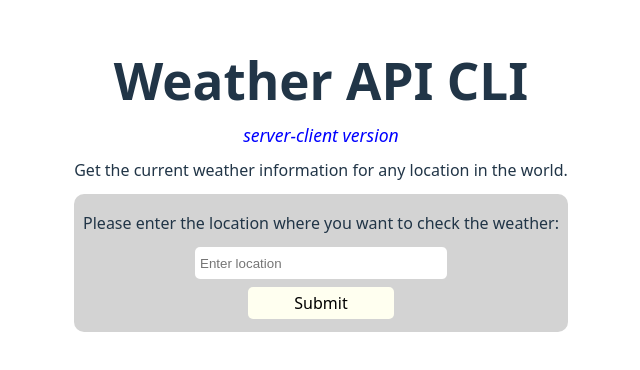
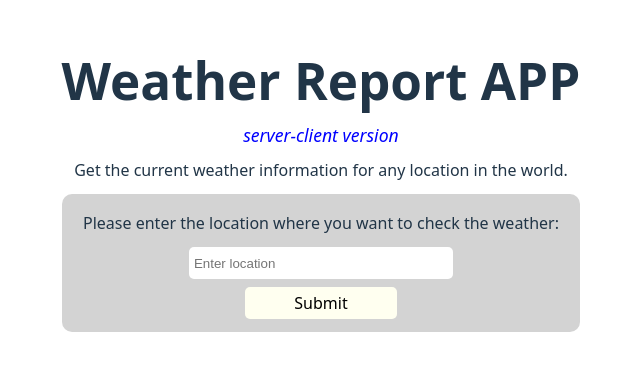
Before and after one commit to kappasan21/weatherapi-cli, a React (Vite) app: page / in a window 1280 px wide. Shown: the part 220-590 px from the top of the page, without its empty margins (319-959 px from the left). Built offline with nearby package versions, Linux system fonts and the light colour scheme.

Commit message:
Change titles
Just change titles from the temp titles on each pages

```diff
--- a/src/App.jsx
+++ b/src/App.jsx
@@ -92,7 +92,7 @@ export default function App() {
   return (
     <WeatherContext.Provider value={weatherProps}>
       <div>
-        <h1>Weather API CLI</h1>
+        <h1>Weather Report APP</h1>
         <p id="version-info">server-client version</p>
         <p>Get the current weather information for any location in the world.</p>
 
--- a/src/components/ReportResult.jsx
+++ b/src/components/ReportResult.jsx
@@ -16,7 +16,7 @@ export default function ReportResult() {
 
   return (
     <div className="reportResultContainer">
-      <h2>Weather Report</h2>
+      <h2>Current Weather Report</h2>
       <p>Location: {location}</p>
       <img src={`http://openweathermap.org/img/wn/${weatherData.weather[0].icon}.png`} alt="weather_icon" />
       <p>Weather: {weatherData.weather[0].main}</p>
```
